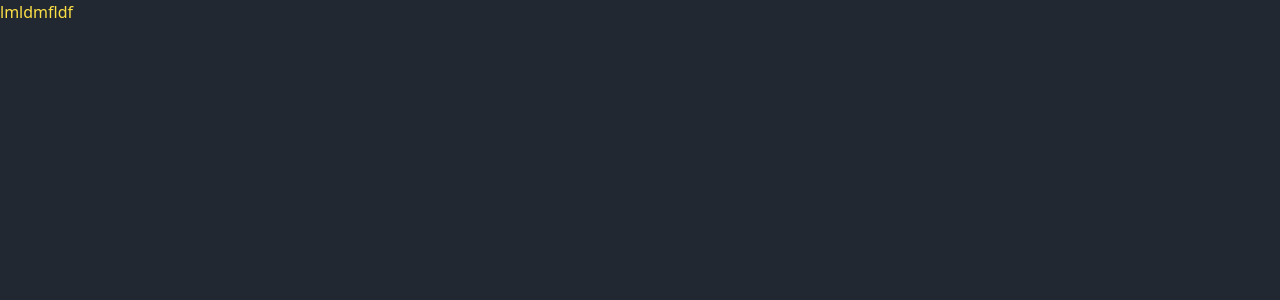
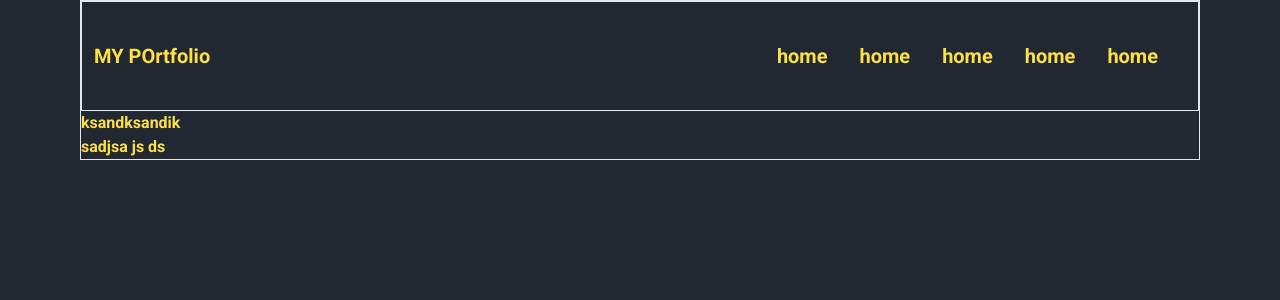
Before and after one commit to Pawan-pv/portfolio, a Next.js app: page / in a window 1280 px wide. Shown: the top 300 px of the page. Built offline with nearby package versions, Linux system fonts and the light colour scheme.

Commit message:
add nav && sideNavbar

```diff
--- /dev/null
+++ b/src/app/components/Nav.tsx
@@ -0,0 +1,38 @@
+
+"use client"
+import React, { useState } from 'react'
+import SideNav from './smallCompo/SideNav'
+import {motion} from "framer-motion"
+
+
+const Nav = () => {
+    const [sideBar, setSideBar] = useState(false)
+
+  return (
+    <div>
+        <motion.div
+            initial={{ y: -300 ,opacity: 0  }}
+            animate={{ y: 0, opacity: 1, }}
+             transition={{ duration: 0.5, type: "spring" }}
+
+             className='flex justify-between p-3 md:text-xl md:justify-between border satic'>
+
+        <span className=' text-center  pt-7'>MY POrtfolio</span>
+        <span onClick={()=>setSideBar(((prev:boolean)=>!prev))} className='  pt-7 block md:hidden '>###</span>
+        <nav className='hidden md:block'>
+        <ul className='flex space-x-8 p-4  m-3 '>
+            <li>home</li>
+            <li>home</li>
+            <li>home</li>
+            <li>home</li>
+            <li>home</li>
+        </ul>
+        </nav>
+
+    </motion.div>
+     {sideBar && (<SideNav/>)}
+    </div>
+  )
+}
+
+export default Nav
--- /dev/null
+++ b/src/app/components/smallCompo/SideNav.tsx
@@ -0,0 +1,30 @@
+import { motion } from 'framer-motion'
+import React from 'react'
+
+const SideNav = () => {
+  return (
+    <div>
+        <motion.section
+         initial={{ x: -100 ,opacity: 0  }}
+         animate={{ x: 1, opacity: 1, }}
+         transition={{ duration: 0.2 }} className='overflow-hidden rounded-xl p-5 absolute top-34 z-20 bg-transparent bg-slate-900 border border-collapse'>
+        <nav className=' md:hidden flex h-full'>
+        <motion.ul
+         initial={{ x: -300 ,opacity: 0  }}
+         animate={{ x: 1, opacity: 1, }}
+         transition={{ duration: 0.5, type:"spring" }}
+        className='flex flex-col  space-y-8   '>
+            <li className='bg-slate-950 border rounded-md text-base p-1'>home</li>
+            <li className='bg-slate-950 border rounded-md text-base p-1'>home</li>
+            <li className='bg-slate-950 border rounded-md text-base p-1'>home</li>
+            <li className='bg-slate-950 border rounded-md text-base p-1'>home</li>
+            <li className='bg-slate-950 border rounded-md text-base p-1'>home</li>
+            <li className='bg-slate-950 border rounded-md text-base p-1'>home</li>
+        </motion.ul>
+        </nav>
+        </motion.section>
+    </div>
+  )
+}
+
+export default SideNav
--- a/src/app/page.tsx
+++ b/src/app/page.tsx
@@ -1,9 +1,18 @@
-// import Image from "next/image";/
+import {  Roboto } from 'next/font/google'
+import Nav from './components/Nav';
+
+
+const roboto = Roboto({ weight:"700" , subsets:["cyrillic"]})
 
 export default function Home() {
-  return (
-    <div className="bg-[#222831] h-screen text-yellow-300">
-lmldmfldf
+  return (<div className={`${roboto.className} bg-[#222831] h-screen text-yellow-300 pl-3 pr-3 md:pr-20  md:pl-20`}>
+
+    <div className="border">
+     <Nav/>
+     ksandksandik
+     <br />sadjsa js ds
+
     </div>
+  </div>
   );
 }
```
Also changed, not shown: package.json (+7 -5 lines), 1 other file (tests, documents, lock files or other folders).
